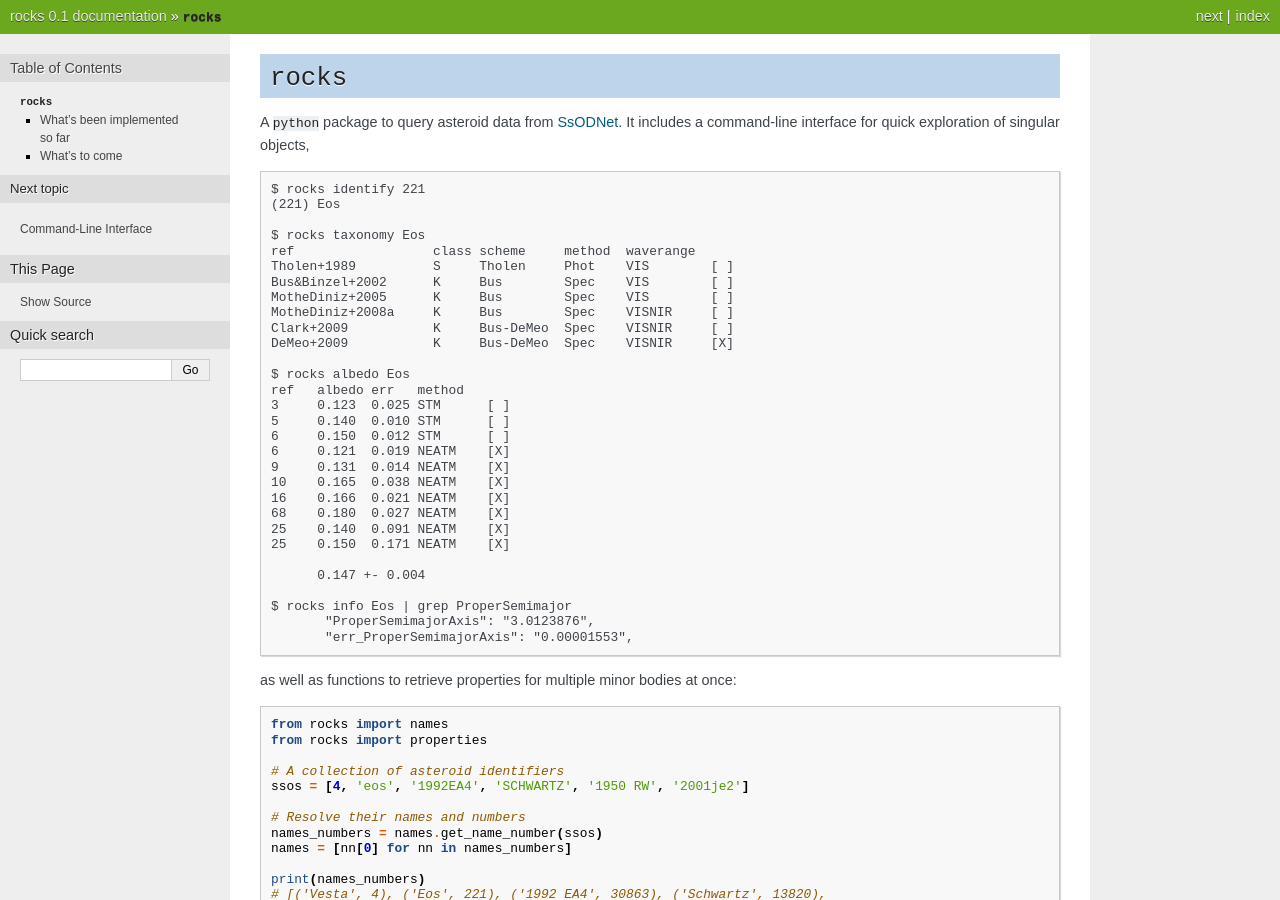
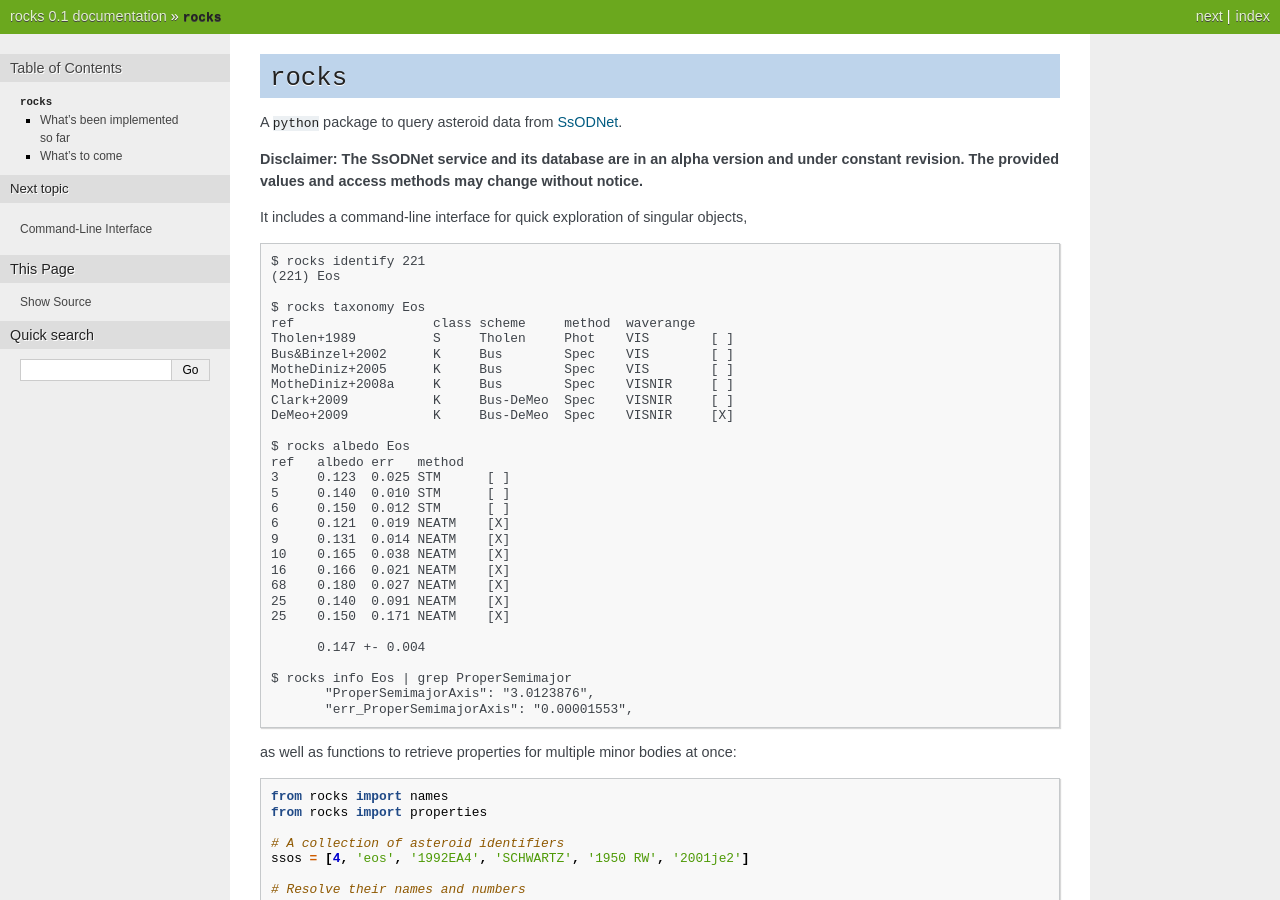
Before and after one commit to maxmahlke/rocks, a Sphinx documentation site: the page built from docs/index.rst, in a window 1280 px wide and 900 px high. Built offline with Sphinx 7.4.7, drawn with Linux system fonts in a browser that asks for light colours.

Commit message:
Adding disclaimer

```diff
--- a/docs/index.rst
+++ b/docs/index.rst
@@ -3,6 +3,12 @@
 
 A ``python`` package to query asteroid data from
 `SsODNet <https://ssp.imcce.fr/webservices/ssodnet/>`_.
+
+**Disclaimer: The SsODNet service and its database are in an alpha version and
+under constant revision. The provided values and access methods may change
+without notice.**
+
+
 It includes a command-line interface for quick exploration of singular objects,
 
 ::
```
Also changed, not shown: 10 other files.
